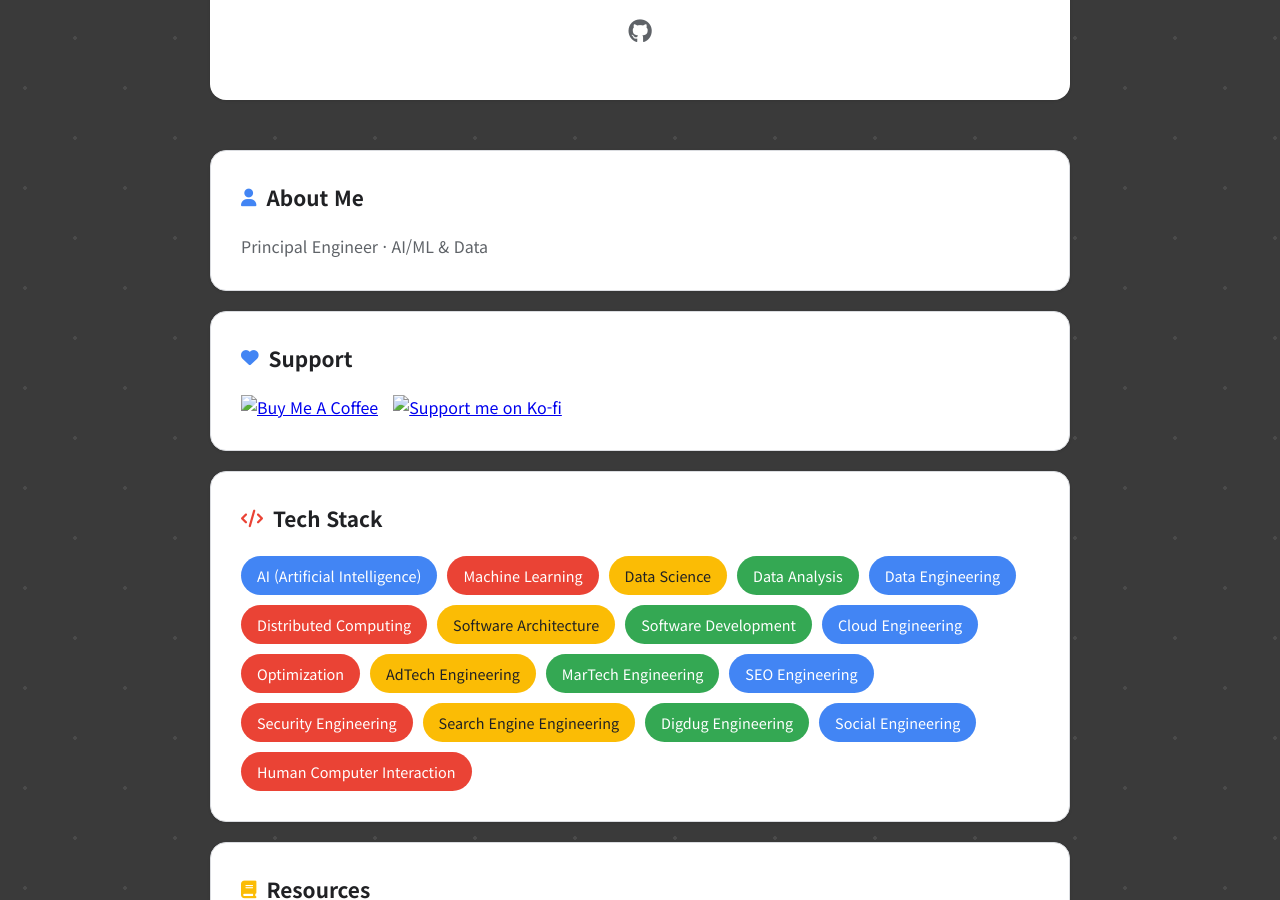
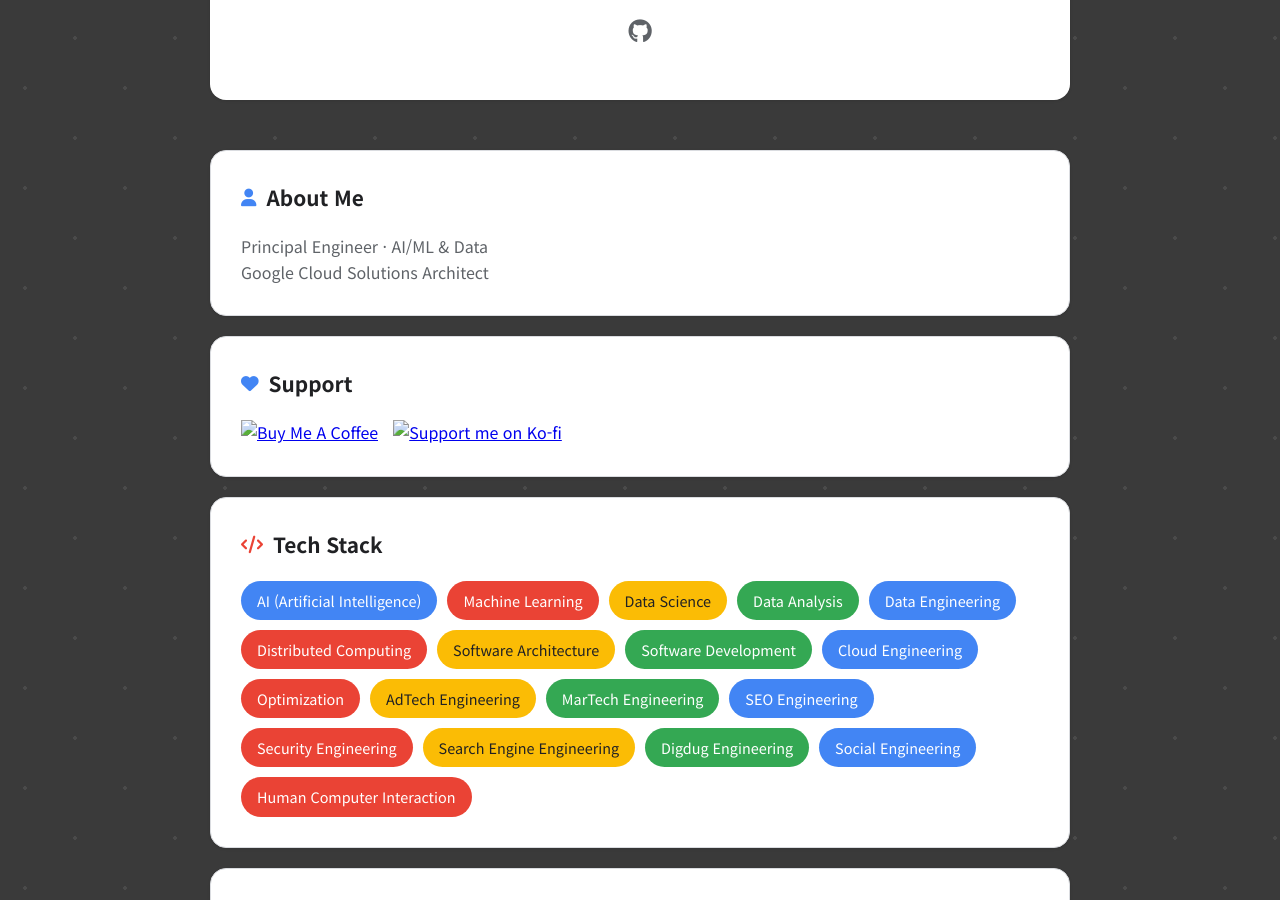
Before and after one commit to mz-seonghak/mz-seonghak.github.io, a Jekyll site: the page built from index.html, in a window 1280 px wide and 900 px high, scrolled down 437 px. Built offline with Jekyll 4.4.1, drawn with Linux system fonts in a browser that asks for light colours; some web fonts are replaced; some of the changed lines change nothing that is shown.

Commit message:
docs(profile): 직함을 Principal Engineer로 정리하고 Google Cloud Solutions Architect 추가
About Me, 메타 태그, JSON-LD 구조화 데이터의 클라우드 솔루션 아키텍트 표현을 Principal Engineer · AI/ML & Data 로 통일하고 Google Cloud Solutions Architect 병기

```diff
--- a/_config.yml
+++ b/_config.yml
@@ -1,7 +1,7 @@
 # Site settings
-title: "Seonghak — Cloud Solution Architect"
-tagline: "AI · ML · Data Engineering 전문 GCP 클라우드 솔루션 아키텍트"
-description: "Seonghak은 Google Cloud(GCP) 기반의 AI, 머신러닝, 데이터 엔지니어링을 다루는 클라우드 솔루션 아키텍트입니다. BigQuery, Agent Engine, Gemini Enterprise 등 실전 워크북과 기술 블로그를 제공합니다."
+title: "Seonghak — Principal Engineer (AI/ML & Data)"
+tagline: "Principal Engineer · AI/ML & Data"
+description: "Seonghak은 AI, 머신러닝, 데이터 엔지니어링을 다루는 Principal Engineer입니다. BigQuery, Agent Engine, Gemini Enterprise 등 실전 워크북과 기술 블로그를 제공합니다."
 url: "https://seonghak.com"
 baseurl: ""
 lang: ko
--- a/_includes/head.html
+++ b/_includes/head.html
@@ -20,7 +20,7 @@
 <meta name="CCBot" content="index, follow">
 <meta name="ai-content-declaration" content="human-authored">
 <meta name="author" content="{{ site.author.name | default: 'Seonghak' }}">
-<meta name="keywords" content="Seonghak, 클라우드 솔루션 아키텍트, GCP, Google Cloud, AI, Machine Learning, Data Engineering, BigQuery, Agent Engine, Gemini Enterprise">
+<meta name="keywords" content="Seonghak, Principal Engineer, Google Cloud Solutions Architect, AI, Machine Learning, Data Engineering, BigQuery, Agent Engine, Gemini Enterprise, Vertex AI, GCP, Google Cloud">
 
 {%- comment -%} Resource hints {%- endcomment -%}
 <link rel="alternate" type="application/rss+xml" title="{{ site.title }}" href="{{ '/feed.xml' | absolute_url }}">
--- a/index.html
+++ b/index.html
@@ -1,7 +1,7 @@
 ---
 layout: home
-title: "Seonghak | GCP Cloud Solution Architect (AI·ML·Data)"
-description: "Seonghak은 Google Cloud(GCP) 기반의 AI, 머신러닝, 데이터 엔지니어링을 다루는 클라우드 솔루션 아키텍트입니다. BigQuery, Agent Engine, Gemini Enterprise 워크북과 기술 블로그·슬라이드를 제공합니다."
+title: "Seonghak | Principal Engineer (AI/ML & Data)"
+description: "Seonghak은 AI, 머신러닝, 데이터 엔지니어링을 다루는 Principal Engineer입니다. BigQuery, Agent Engine, Gemini Enterprise 워크북과 기술 블로그·슬라이드를 제공합니다."
 permalink: /
 ---
 
@@ -16,8 +16,8 @@ permalink: /
       "alternateName": "seonghak",
       "url": "https://seonghak.com",
       "image": "https://avatars.githubusercontent.com/u/229243231?v=4",
-      "jobTitle": "Cloud Solution Architect",
-      "description": "GCP 기반 AI·ML·데이터 엔지니어링 클라우드 솔루션 아키텍트",
+      "jobTitle": ["Principal Engineer", "Google Cloud Solutions Architect"],
+      "description": "AI·ML·데이터 엔지니어링 Principal Engineer",
       "knowsAbout": [
         "Google Cloud Platform",
         "Artificial Intelligence",
@@ -37,8 +37,8 @@ permalink: /
       "@type": "WebSite",
       "@id": "https://seonghak.com/#website",
       "url": "https://seonghak.com",
-      "name": "Seonghak — Cloud Solution Architect",
-      "description": "GCP 기반 AI·ML·데이터 엔지니어링 클라우드 솔루션 아키텍트 Seonghak의 기술 블로그, 워크북, 슬라이드 모음",
+      "name": "Seonghak — Principal Engineer (AI/ML & Data)",
+      "description": "AI·ML·데이터 엔지니어링 Principal Engineer Seonghak의 기술 블로그, 워크북, 슬라이드 모음",
       "inLanguage": "ko",
       "publisher": { "@id": "https://seonghak.com/#person" },
       "potentialAction": {
@@ -82,7 +82,8 @@ permalink: /
 <section class="section">
     <h2 class="section-title"><i class="fas fa-user"></i> About Me</h2>
     <p class="about-text">
-        Principal Engineer · AI/ML & Data
+        Principal Engineer · AI/ML & Data<br>
+        Google Cloud Solutions Architect
     </p>
 </section>
 
```
